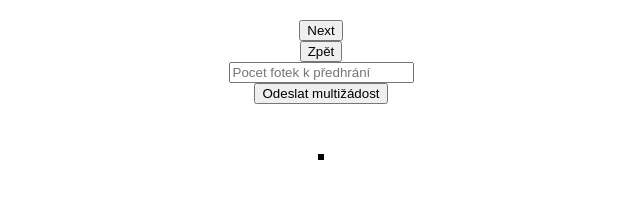
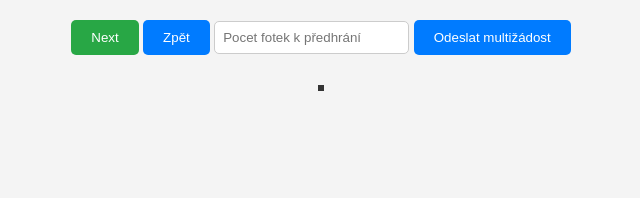
Before and after one commit to PKupka27/SpolecnaPRG3I, a plain HTML site: page DOG2/index.html in a window 1280 px wide. Shown: the whole page, without its empty margins (319-959 px from the left). Drawn offline with Linux system fonts and the light colour scheme.

Commit message:
Upravené CSS

```diff
--- a/DOG2/index.html
+++ b/DOG2/index.html
@@ -5,31 +5,71 @@
         <title>API CALL</title>
     </head>
     <body>
-        <button id="sndCmd">Next</button>
-        <button id="zpetCmd">Zpět</button>
-        <input type="number" id="pesindex" placeholder="Pocet fotek k předhrání"></input>
-        <button id="sendFragmentCmd">Odeslat multižádost</button>
-        <img id="dogImage">
+        <header>
+            <button id="sndCmd">Next</button>
+            <button id="zpetCmd">Zpět</button>
+            <input type="number" id="pesindex" placeholder="Pocet fotek k předhrání"></input>
+            <button id="sendFragmentCmd">Odeslat multižádost</button>
+        </header>
+        <img id="dogImage" style="margin-top: 30px;">
         <script src="main.js"></script>
         <style>
             body {
                 margin: 0;
                 padding: 0;
-                display: flex;
-                flex-direction: column;
-                align-items: center;
-                justify-content: flex-start;
-                height: 100vh;
+                font-family: Arial, sans-serif;
+                background-color: #f4f4f4;
+                text-align: center;
+            }
+
+            .container {
+                margin-top: 20px;
+            }
+
+            .container button,
+            .container input {
+                display: inline-block;
+                vertical-align: middle;
+                margin: 0 5px;
+            }
+
+            input[type="number"] {
+                padding: 8px;
+                border-radius: 5px;
+                border: 1px solid #ccc;
+            }
+
+            button {
+                padding: 10px 20px;
+                border: none;
+                border-radius: 5px;
+                background-color: #007bff;
+                color: #fff;
+                cursor: pointer;
+                transition: background-color 0.3s;
+            }
+
+            button:hover {
+                background-color: #0056b3;
+            }
+
+            .image-container {
+                margin-top: 20px;
+            }
+
+            #dogImage {
+                border: 3px solid #333;
+                max-width: 100%;
+                height: auto;
             }
 
             #sndCmd {
-                margin-top: 20px; /* Adjust as needed */
-                align-self: center;
+                margin-top: 20px;
+                background-color: #28a745;
             }
 
-            #dogImage {
-                margin-top: 50px;
-                border: 3px solid black;
+            #sndCmd:hover {
+                background-color: #218838;
             }
         </style>
     </body>
```
